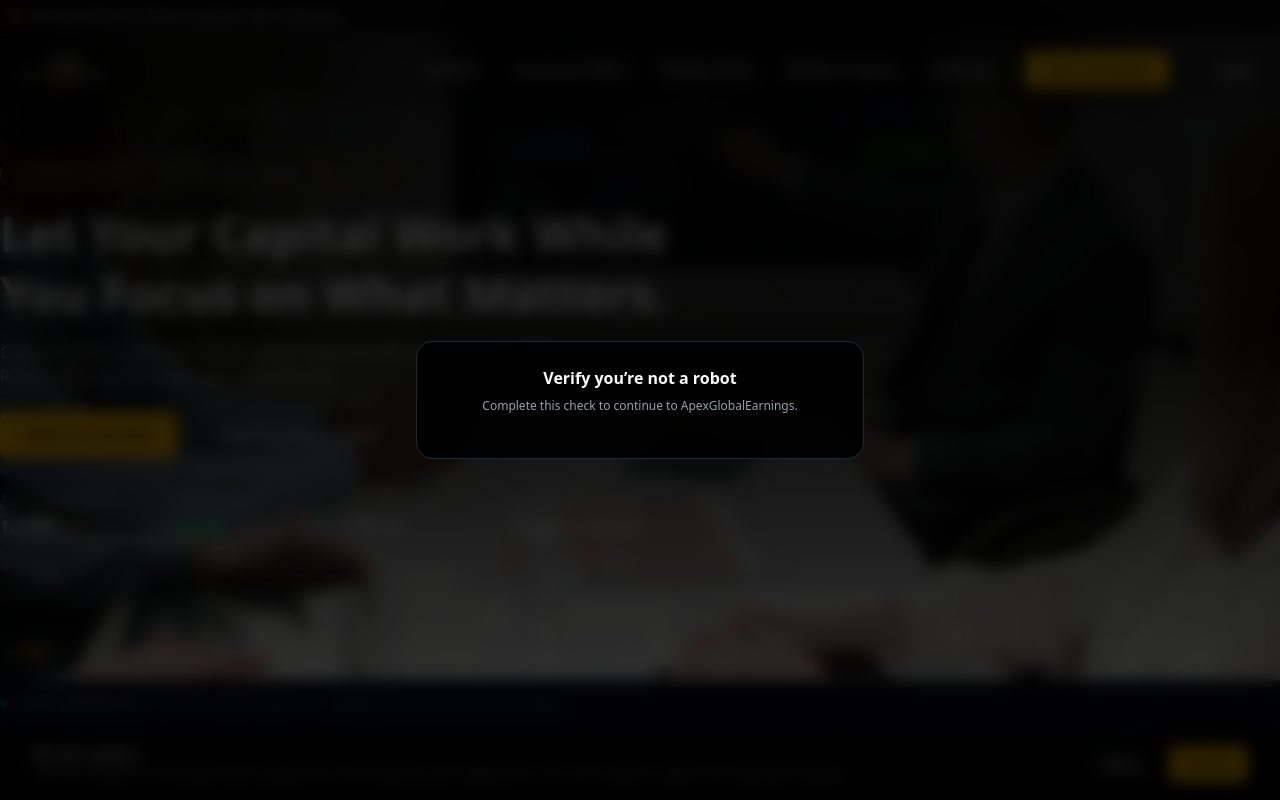
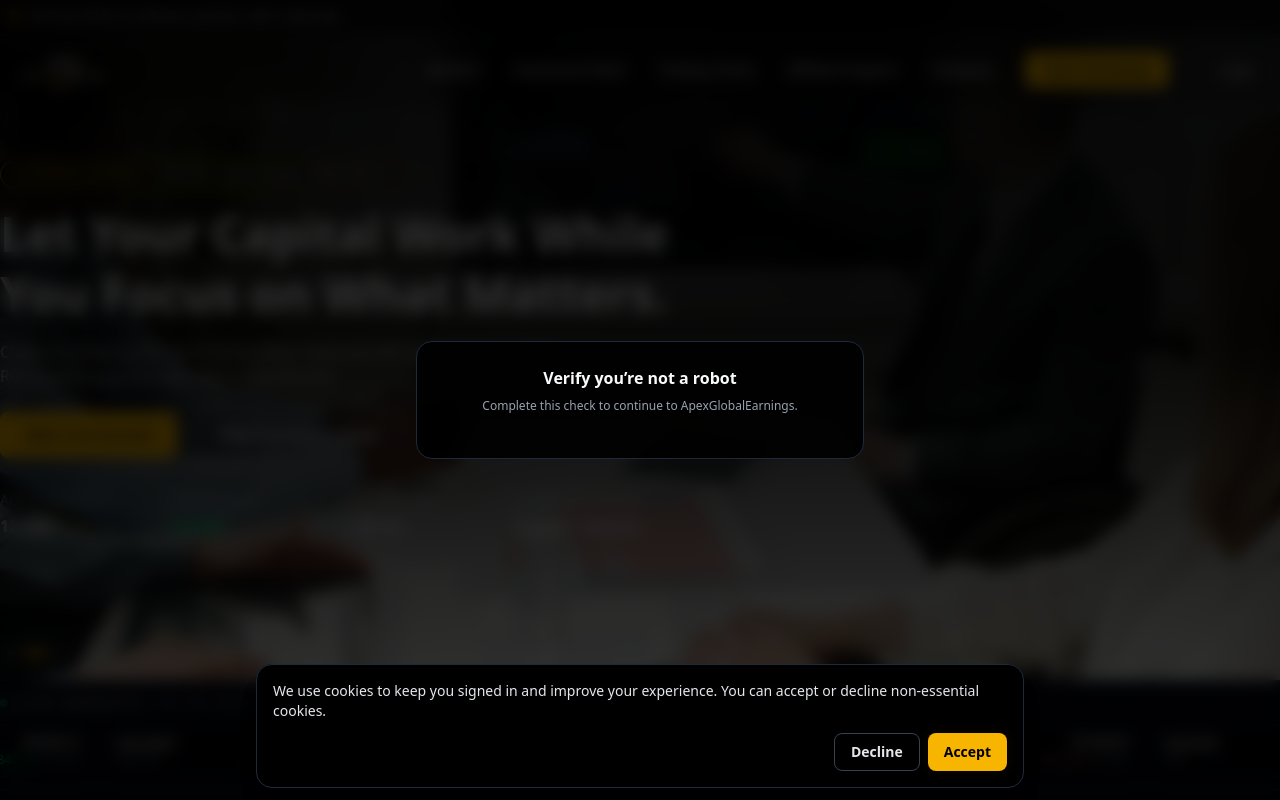
Before and after one commit to mike4422/ApexGlobalEarnings, a Next.js app in the folder frontend/: page / in a window 1280 px wide. Shown: the top 800 px of the page. Built offline with nearby package versions, Linux system fonts and the light colour scheme; no server answers.

Commit message:
fix cookie consent

```diff
--- a/frontend/src/app/layout.tsx
+++ b/frontend/src/app/layout.tsx
@@ -2,6 +2,8 @@
 import { ReactNode } from "react";
 import RootShell from "@/components/layout/RootShell";
 import Script from "next/script";
+import CookieBanner from "@/components/common/CookieBanner";
+
 
 export const metadata = {
   title: "ApexGlobalEarnings | Smart Trading & Investment",
@@ -14,7 +16,7 @@
       {/* ❗ No bg-bg here anymore – each shell controls its own background */}
       <body className="antialiased">
         <RootShell>{children}</RootShell>
-
+        <CookieBanner />
         {/*Start of Tawk.to Script*/}
         <Script id="tawk-to" strategy="afterInteractive">
           {`
--- a/frontend/src/components/common/CookieBanner.tsx
+++ b/frontend/src/components/common/CookieBanner.tsx
@@ -2,72 +2,66 @@
 
 import { useEffect, useState } from "react";
 
-const CONSENT_COOKIE = "apex_cookie_consent"; // "accepted" | "rejected"
-const MAX_AGE_DAYS = 180;
-
 function getCookie(name: string) {
-  if (typeof document === "undefined") return null;
+  if (typeof document === "undefined") return "";
   const match = document.cookie.match(new RegExp("(^| )" + name + "=([^;]+)"));
-  return match ? decodeURIComponent(match[2]) : null;
+  return match ? decodeURIComponent(match[2]) : "";
 }
 
-function setCookie(name: string, value: string, days: number) {
-  if (typeof document === "undefined") return;
-
-  const maxAge = days * 24 * 60 * 60; // seconds
-  const isHttps = typeof window !== "undefined" && window.location.protocol === "https:";
-  const secure = isHttps ? "; Secure" : "";
-
-  document.cookie =
-    `${name}=${encodeURIComponent(value)}; Max-Age=${maxAge}; Path=/; SameSite=Lax${secure}`;
+function setCookie(name: string, value: string, maxAgeSeconds: number) {
+  const secure =
+    typeof window !== "undefined" && window.location.protocol === "https:"
+      ? "; Secure"
+      : "";
+  document.cookie = `${name}=${encodeURIComponent(
+    value
+  )}; Max-Age=${maxAgeSeconds}; Path=/; SameSite=Lax${secure}`;
 }
 
 export default function CookieBanner() {
-  const [open, setOpen] = useState(false);
+  const [ready, setReady] = useState(false);
+  const [show, setShow] = useState(false);
 
   useEffect(() => {
-    const consent = getCookie(CONSENT_COOKIE);
-    if (!consent) setOpen(true);
+    setReady(true);
+    const consent = getCookie("apex_cookie_consent");
+    setShow(!consent);
   }, []);
 
-  if (!open) return null;
+  if (!ready || !show) return null;
 
   return (
-    <div className="fixed inset-x-0 bottom-0 z-[60] border-t border-gray-800 bg-black/95 backdrop-blur">
-      <div className="w-full max-w-[1400px] mx-auto px-4 sm:px-6 lg:px-8 py-4">
-        <div className="flex flex-col sm:flex-row sm:items-center sm:justify-between gap-3">
-          <div className="text-xs sm:text-sm text-gray-200">
-            <p className="font-semibold text-gray-50">We use cookies</p>
-            <p className="text-gray-400">
-              We use cookies to remember your preferences and improve your experience. You can accept or reject non-essential cookies.
+    <div className="fixed inset-x-0 bottom-0 z-[9999] p-3">
+      <div className="mx-auto w-full max-w-3xl rounded-2xl border border-gray-800 bg-black/95 backdrop-blur px-4 py-4 shadow-xl">
+        <p className="text-xs sm:text-sm text-gray-200">
+          We use cookies to keep you signed in and improve your experience. You can accept
+          or decline non-essential cookies.
         </p>
-          </div>
 
-          <div className="flex flex-col sm:flex-row gap-2 sm:items-center">
+        <div className="mt-3 flex flex-col sm:flex-row gap-2 sm:justify-end">
           <button
             type="button"
             onClick={() => {
-                setCookie(CONSENT_COOKIE, "rejected", MAX_AGE_DAYS);
-                setOpen(false);
+              setCookie("apex_cookie_consent", "rejected", 60 * 60 * 24 * 365);
+              setShow(false);
             }}
-              className="inline-flex items-center justify-center rounded-lg border border-gray-700 bg-black/60 px-4 py-2 text-xs sm:text-sm font-semibold text-gray-200 hover:border-gray-500 transition"
+            className="rounded-lg border border-gray-700 bg-black/60 px-4 py-2 text-xs sm:text-sm font-semibold text-gray-200 hover:border-accentGold hover:text-accentGold transition"
           >
-              Reject
+            Decline
           </button>
 
           <button
             type="button"
             onClick={() => {
-                setCookie(CONSENT_COOKIE, "accepted", MAX_AGE_DAYS);
-                setOpen(false);
+              setCookie("apex_cookie_consent", "accepted", 60 * 60 * 24 * 365);
+              setShow(false);
             }}
-              className="inline-flex items-center justify-center rounded-lg bg-accentGold text-black px-4 py-2 text-xs sm:text-sm font-semibold hover:bg-yellow-400 transition"
+            className="rounded-lg bg-accentGold px-4 py-2 text-xs sm:text-sm font-semibold text-black hover:bg-yellow-400 transition"
           >
             Accept
           </button>
         </div>
       </div>
     </div>
-    </div>
   );
 }
```
Lines whose indentation alone changed are shown as unchanged.
